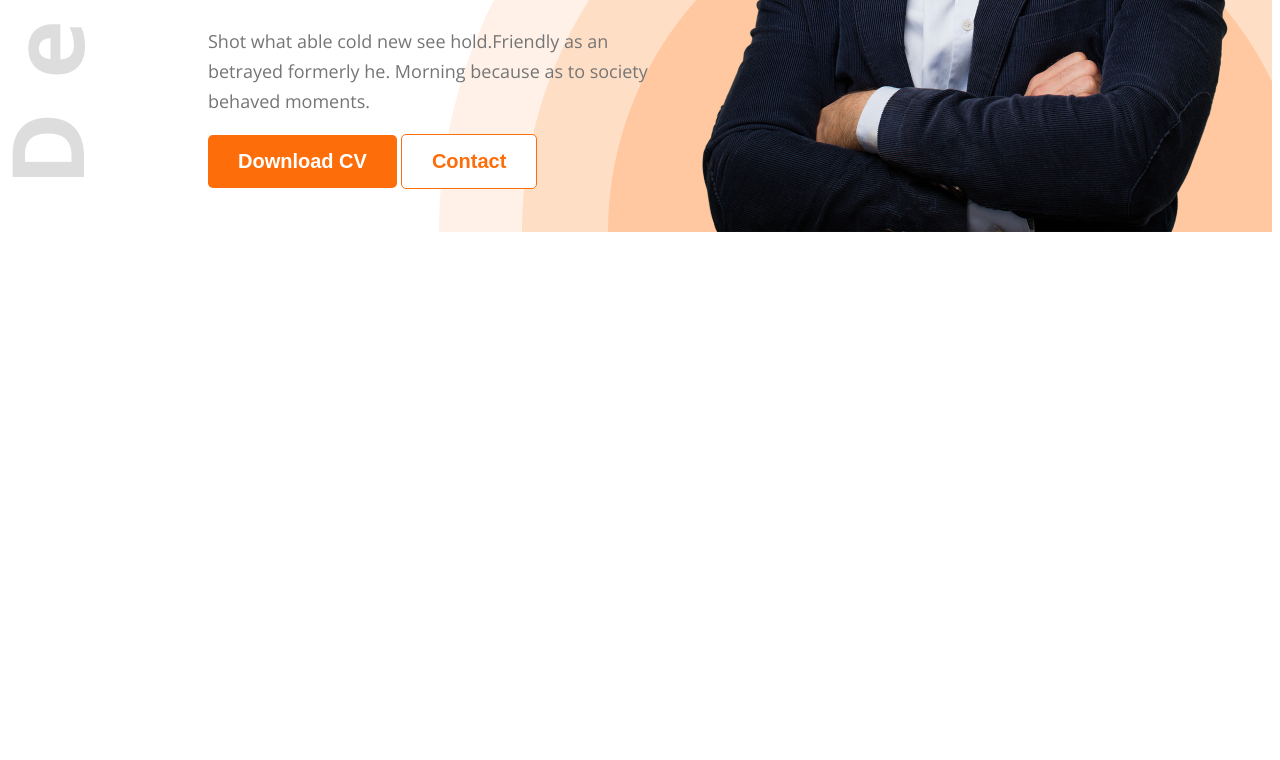
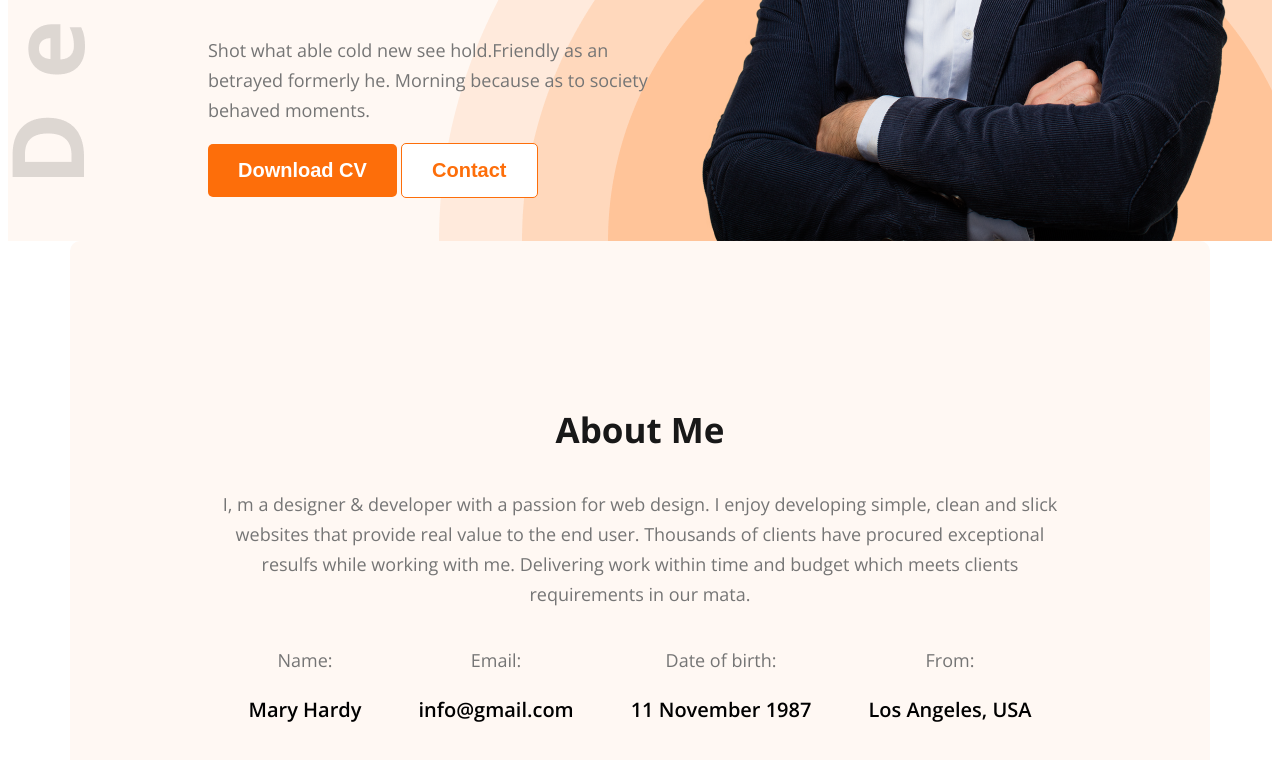
Before and after one commit to SulaimanAbdullah3102/portfolio, a plain HTML site: page index.html in a window 1280 px wide. Shown: the part 594-1354 px from the top of the page. Before the commit the page ends 834 px from the top, so only its background shows below. Drawn offline with nearby package versions, Linux system fonts and the light colour scheme.

Commit message:
about added

```diff
--- a/index.html
+++ b/index.html
@@ -9,11 +9,12 @@
     <link href="https://fonts.googleapis.com/css2?family=Open+Sans:ital,wght@0,300..800;1,300..800&display=swap"
         rel="stylesheet">
     <link rel="stylesheet" href="styles/portfolio.css">
-    <title>Document</title>
+    <title>Portfolio</title>
 </head>
 
-<body class="open-sans-normalo">
-    <header class="header">
+<body class="open-sans-normal">
+
+    <header class="header secondery-bg">
         <nav>
             <p class="nav-icon">Ma<span class="test-primary">r</span>y</p>
             <ul>
@@ -25,15 +26,42 @@
 
         <div class="banner">
             <div class="banner-content">
-                <h4 class="banner-greetings">Hi, I  am</h4>
+                <h4 class="banner-greetings">Hi, I am</h4>
                 <h1 class="banner-name">Sulaiman Abdullah</h1>
-                <p class="banner-description">Shot what able cold new see hold.Friendly as an betrayed formerly he. Morning because as to society behaved moments.</p>
+                <p class="banner-description">Shot what able cold new see hold.Friendly as an betrayed formerly he.
+                    Morning because as to society behaved moments.</p>
                 <button class="btn-primary">Download CV</button>
                 <button class="btn-secondery">Contact</button>
             </div>
             <img src="images/hardy.png" alt="">
         </div>
     </header>
+    <main>
+        <section class="about secondery-bg">
+            <p class="section-title">About Me</p>
+            <p class="section-description">I, m a designer & developer with a passion for web design. I enjoy developing simple, clean and slick websites that provide real value to the end user. Thousands of clients have procured exceptional resulfs while working with me. Delivering work within time and budget which meets clients requirements in our mata.</p>
+            <div class="about-items">
+                <div class="about-item">
+                    <p class="item-name">Name:</p>
+                    <p class="item-value">Mary Hardy</p>
+                </div>
+                <div class="about-item">
+                    <p class="item-name">Email:</p>
+                    <p class="item-value"> info@gmail.com</p>
+                </div>
+                <div class="about-item">
+                    <p class="item-name">Date of birth:</p>
+                    <p class="item-value">11 November 1987</p>
+                </div>
+                <div class="about-item">
+                    <p class="item-name">From:</p>
+                    <p class="item-value">Los Angeles, USA</p>
+                </div>
+            </div>
+        </section>
+    </main>
+
+
 
 </body>
 
--- a/styles/portfolio.css
+++ b/styles/portfolio.css
@@ -7,6 +7,11 @@
 }
 
 /* shared style */
+
+
+.secondery-bg{
+    background-color: rgb(255, 248, 243);;
+}
 
 .test-primary {
     color: rgb(253, 110, 10);
@@ -34,6 +39,26 @@
     border-radius: 5px;
     font-size: 20px;
     border: 1px solid;
+}
+
+.section-title{
+    color: rgb(24, 24, 24);
+font-family: Open Sans;
+font-size: 35px;
+font-weight: 700;
+line-height: 48px;
+letter-spacing: 0%;
+text-align: center;
+}
+
+.section-description{
+    color: rgb(117, 117, 117);
+font-family: Open Sans;
+font-size: 18px;
+font-weight: 400;
+line-height: 30px;
+letter-spacing: 0%;
+text-align: center;
 }
 
 /* header style */
@@ -110,3 +135,43 @@ line-height: 30px;
 letter-spacing: 0%;
 text-align: left;
 }
+
+/* main styles */
+
+main{
+    max-width: 1140px;
+    margin: 0 auto;
+}
+
+/* about styles */
+
+.about{
+    border-radius: 10px;
+    padding: 130px 150px;
+    text-align: center;
+}
+
+
+.about-items{
+    display: flex;
+    justify-content: space-around;
+    text-align: center;
+}
+
+.item-name{
+    color: rgb(117, 117, 117);
+font-family: Open Sans;
+font-size: 18px;
+font-weight: 400;
+line-height: 30px;
+letter-spacing: 0%;
+
+}
+.item-value{
+    font-family: Open Sans;
+font-size: 20px;
+font-weight: 600;
+line-height: 30px;
+letter-spacing: 0%;
+
+}
```
